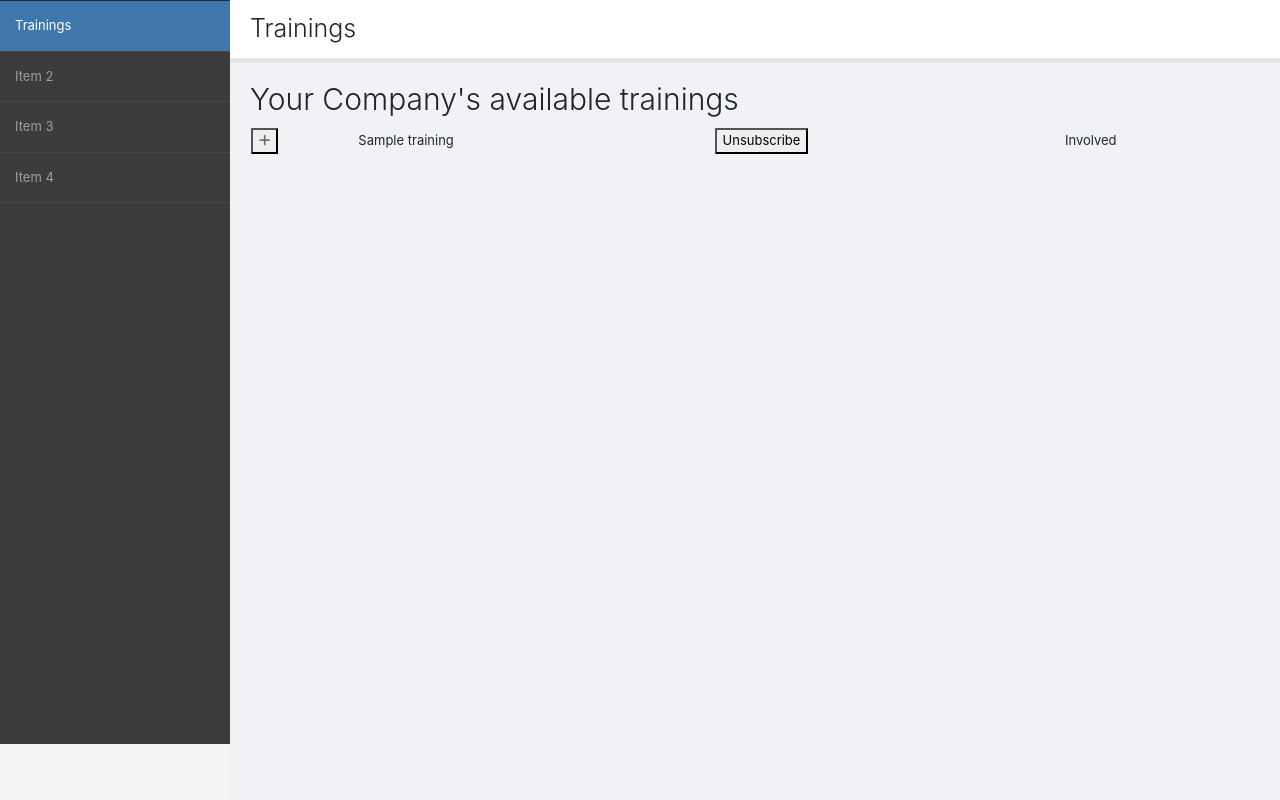
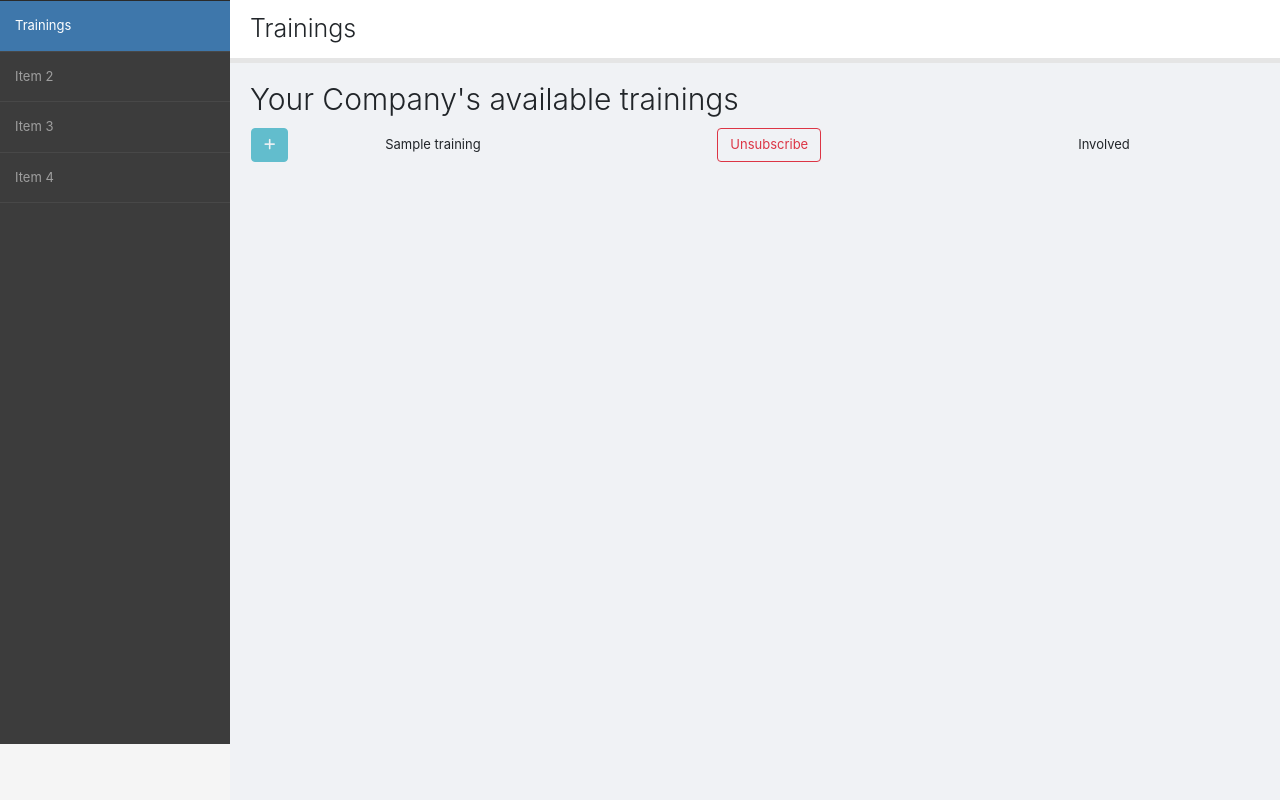
Before and after one commit to hooseinsaid/Flask-HRmanager, a Flask app: a page that uses coolhr/templates/training_subscribe.html in a window 1280 px wide. Shown: the part 56-856 px from the top of the page. Run offline with Flask 2, Linux system fonts and the light colour scheme; a user stored in the database is signed in; tables that the repository leaves empty hold one stand-in row (values such as "Sample post"); grey boxes marked "Sample" are stand-in pictures; some libraries are stand-ins or nearby versions.

Commit message:
issues fix

```diff
--- a/coolhr/forms.py
+++ b/coolhr/forms.py
@@ -119,5 +119,6 @@ class EmployeeUpdateProfileForm(FlaskForm):
                 raise ValidationError('Email is already taken. Please choose a different one')
 
 class UploadImageForm(FlaskForm):
+    #validation was taken care of in frontend with javascript. Validation here is redundant
     image = FileField('Upload a photo...', validators=[DataRequired(), FileAllowed(['jpg', 'png'], "We only support JPG or PNG pictures.")])
     upload = SubmitField('Set new profile picture')
--- a/coolhr/routes.py
+++ b/coolhr/routes.py
@@ -370,11 +370,13 @@ def training_subscription(company_username):
                 trainings.subscribers.append(employee)
                 db.session.commit()
                 flash("You've been subscribed to {}".format(trainings.training_name))
+                return redirect(url_for('training_subscription', company_username=company_username))
             else:
                 flash("You're already subscribed to {}".format(trainings.training_name))
                 return redirect(url_for('training_subscription', company_username=company_username))
         else:
             flash("This training is no longer available for subscription")
+            return redirect(url_for('training_subscription', company_username=company_username))
     elif request.form.get("unsubscribe"):
         trainings = Trainings.query.filter_by(training_id=request.form.get("unsubscribe"), training_status=True).first()
         if trainings is not None:
@@ -382,11 +384,13 @@ def training_subscription(company_username):
                 trainings.subscribers.remove(employee)
                 db.session.commit()
                 flash("You've been unsubscribed from {}".format(trainings.training_name))
+                return redirect(url_for('training_subscription', company_username=company_username))
             else:
                 flash("You're already unsubscribed from {}".format(trainings.training_name))
                 return redirect(url_for('training_subscription', company_username=company_username))
         else:
             flash("This training has been completed or is no longer available")
+            return redirect(url_for('training_subscription', company_username=company_username))
     return render_template('training_subscribe.html', employee=employee, title="Trainings", training_available=training_available, company_username=company_username)
 
 
@@ -415,6 +419,7 @@ def profile(company_username):
             if (form.employee_name.data == employee.employee_name and form.employee_surname.data == employee.employee_surname and
                 form.employee_username.data == employee.employee_username and form.employee_email.data == employee.employee_email):
                 flash('Account data has not been changed', 'warning')
+                return redirect(url_for('profile', company_username=company_username))
     elif form2.upload.data:
         if form2.validate_on_submit():
             old_image = employee.employee_image
@@ -422,12 +427,7 @@ def profile(company_username):
             employee.employee_image = image_file
             db.session.commit()
             flash('Image has been uploaded', 'success')
-            return redirect(url_for('profile', company_username=company_username))
-        else:
-            form.employee_name.data = employee.employee_name
-            form.employee_surname.data = employee.employee_surname
-            form.employee_username.data = employee.employee_username
-            form.employee_email.data = employee.employee_email
+        return redirect(url_for('profile', company_username=company_username))
     elif request.method == 'GET':
         form.employee_name.data = employee.employee_name
         form.employee_surname.data = employee.employee_surname
--- a/coolhr/static/css/style.css
+++ b/coolhr/static/css/style.css
@@ -52,7 +52,7 @@ a.menu {
   font-size: 14px;
 }
 
-.form-control {
+.auth-form .form-control {
   border-radius: 0;
 }
 
@@ -290,8 +290,11 @@ input[type=radio] + label {
   width: 60px;
 }
 
+.auth-form .btn {
+  border-radius: 0;
+}
+
 .btn {
-  border-radius: 0;
   font-size: unset;
 }
 
--- a/coolhr/templates/training_subscribe.html
+++ b/coolhr/templates/training_subscribe.html
@@ -17,16 +17,16 @@
     {% for train in training_available %}
     <tbody class="container" style="padding: 0;">
       <tr class="table-item">
-        <td><button style="color: #666;" class="caret-toggle collapsed" type="button" data-toggle="collapse" data-target="#training-details{{train.training_id}}"></button></td>
+        <td><button style="color: #f0f2f5;" class="caret-toggle collapsed btn btn-info disabled" type="button" data-toggle="collapse" data-target="#training-details{{train.training_id}}"></button></td>
         <td>{{ train.training_name }}</td>
         {% if train.training_status == True %}
         {% if train in employee.training_subscriptions %}
-        <td><button type="submit" name="unsubscribe" value="{{ train.training_id }}">Unsubscribe</button></td>
+        <td><button class="btn btn-outline-danger" type="submit" name="unsubscribe" value="{{ train.training_id }}">Unsubscribe</button></td>
         {% elif train not in employee.training_subscriptions %}
-        <td><button type="submit" name="subscribe" value="{{ train.training_id }}">Subscribe</button></td>
+        <td><button class="btn btn-outline-success" type="submit" name="subscribe" value="{{ train.training_id }}">Subscribe</button></td>
         {% endif %}
         {% elif train.training_status == False %}
-        <td>Not Active</td>
+        <td><button class="btn btn-outline-info" disabled>Not Active</button></td>
         {% endif %}
         {% if train in employee.training_subscriptions %}
         <td>Involved</td>
```
Also changed, not shown: coolhr/templates/employee_profile.html (+3 -8 lines), 3 other files.
